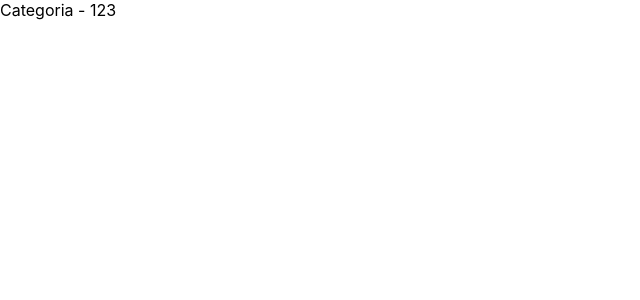
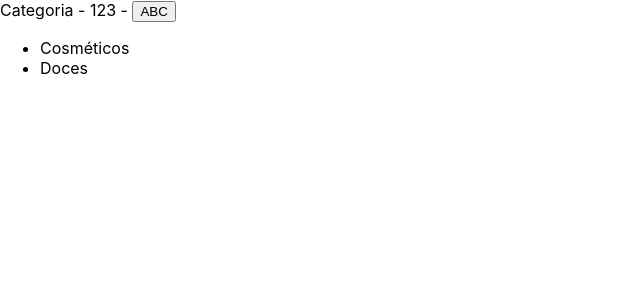
Before and after one commit to treinaweb/treinaweb-nextjs-aplicacoes-dinamicas, a Next.js app: page /produtos/123 in a window 1280 px wide. Shown: the top 300 px of the page, without its empty margins (0-640 px from the left). Built offline with nearby package versions, Linux system fonts and the light colour scheme.

Commit message:
aula-02-04

```diff
--- a/pages/produtos/[categoria].tsx
+++ b/pages/produtos/[categoria].tsx
@@ -1,7 +1,25 @@
 import { useRouter } from 'next/router';
+import Link from 'next/link';
 
 export default function Categoria() {
     const router = useRouter();
 
-    return <div>Categoria - {router.query.categoria}</div>;
+    return (
+        <div>
+            Categoria - {router.query.categoria} - {router.query.id}
+            <button onClick={() => router.push('/produtos/ABC')}>ABC</button>
+            <ul>
+                <li>
+                    <Link href="/produtos/cosmeticos?id=123">
+                        <a>Cosméticos</a>
+                    </Link>
+                </li>
+                <li>
+                    <Link href="/produtos/doces">
+                        <a>Doces</a>
+                    </Link>
+                </li>
+            </ul>
+        </div>
+    );
 }
```
